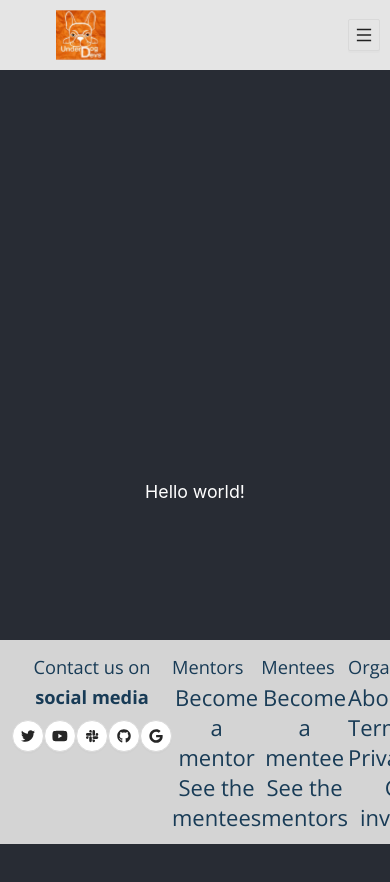
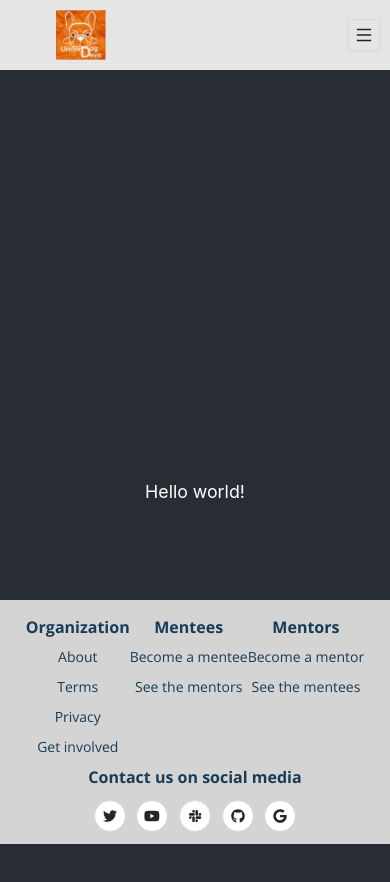
Before and after one commit to Underdog-Devs/website, a React (Create React App) app: page / in a window 390 px wide. Shown: the top 882 px of the page. Built offline with nearby package versions, Linux system fonts and the light colour scheme; a web font is replaced by a local one.

Commit message:
add responsiveness to footer

```diff
--- a/src/CSS/Footer.css
+++ b/src/CSS/Footer.css
@@ -20,15 +20,26 @@
   margin: 0;
   padding: 0;
   color: #183B56;
-  ;
+}
+.footer h5{
+  font-weight: 700;
+  font-size: 22px;
+}
+.footer-container p {
+  font-weight: 400;
+  font-size: 22px;
 }
 
 .footer-container{
   display: flex;
-  flex-direction: column;
+  flex-direction: row;
   align-items: flex-start;
   margin: 0 auto;
   justify-content: center;
+}
+
+.footer-container-2, .footer-container-3, .footer-container-4 {
+  align-self: flex-start;
 }
 
 .icons{
@@ -52,3 +63,25 @@
   box-shadow: 0 14px 28px rgba(22, 102, 67, 0.336), 0 10px 10px rgba(0,0,0,0.22);
 }
 /* end of footer styles */
+
+@media screen and (max-width: 480px) {
+  .footer h5 {
+    font-weight: 700;
+    font-size: 16px;
+  }
+  .footer-container p {
+    font-weight: 400;
+    font-size: 14px;
+  }
+  .footer {
+    flex-direction: column-reverse;
+  }
+  .footer-container{
+    flex-direction: row-reverse;
+    flex-wrap: wrap;
+  }
+  .footer .footer-container-1{
+    align-self: center;
+  }
+
+}
--- a/src/Parts/Footer.js
+++ b/src/Parts/Footer.js
@@ -42,7 +42,7 @@ export default function Footer() {
 
     return (
         <div className="footer">
-            <div className='footer-container'>
+            <div className='footer-container-1'>
                 <h5>Contact us on <strong>social media</strong></h5>
                     <ul className="icons">
                         <Twitter/>
@@ -52,17 +52,18 @@ export default function Footer() {
 						<Google/>
 					</ul>
             </div>
-            <div className='footer-container'>
+            <div className="footer-container">
+                <div className='footer-container-2'>
                     <h5>Mentors</h5>
                     <p>Become a mentor</p>
                     <p>See the mentees</p>
                 </div>
-            <div className='footer-container'>
+                <div className='footer-container-3'>
                     <h5>Mentees</h5>
                     <p>Become a mentee</p>
                     <p>See the mentors</p>
                 </div>
-            <div className='footer-container'>
+                <div className='footer-container-4'>
                     <h5>Organization</h5>
                     <p>About</p>
                     <p>Terms</p>
@@ -70,5 +71,6 @@ export default function Footer() {
                     <p>Get involved</p>
                 </div>
             </div>
+        </div>
     )
 }
```
Lines whose indentation alone changed are shown as unchanged.
